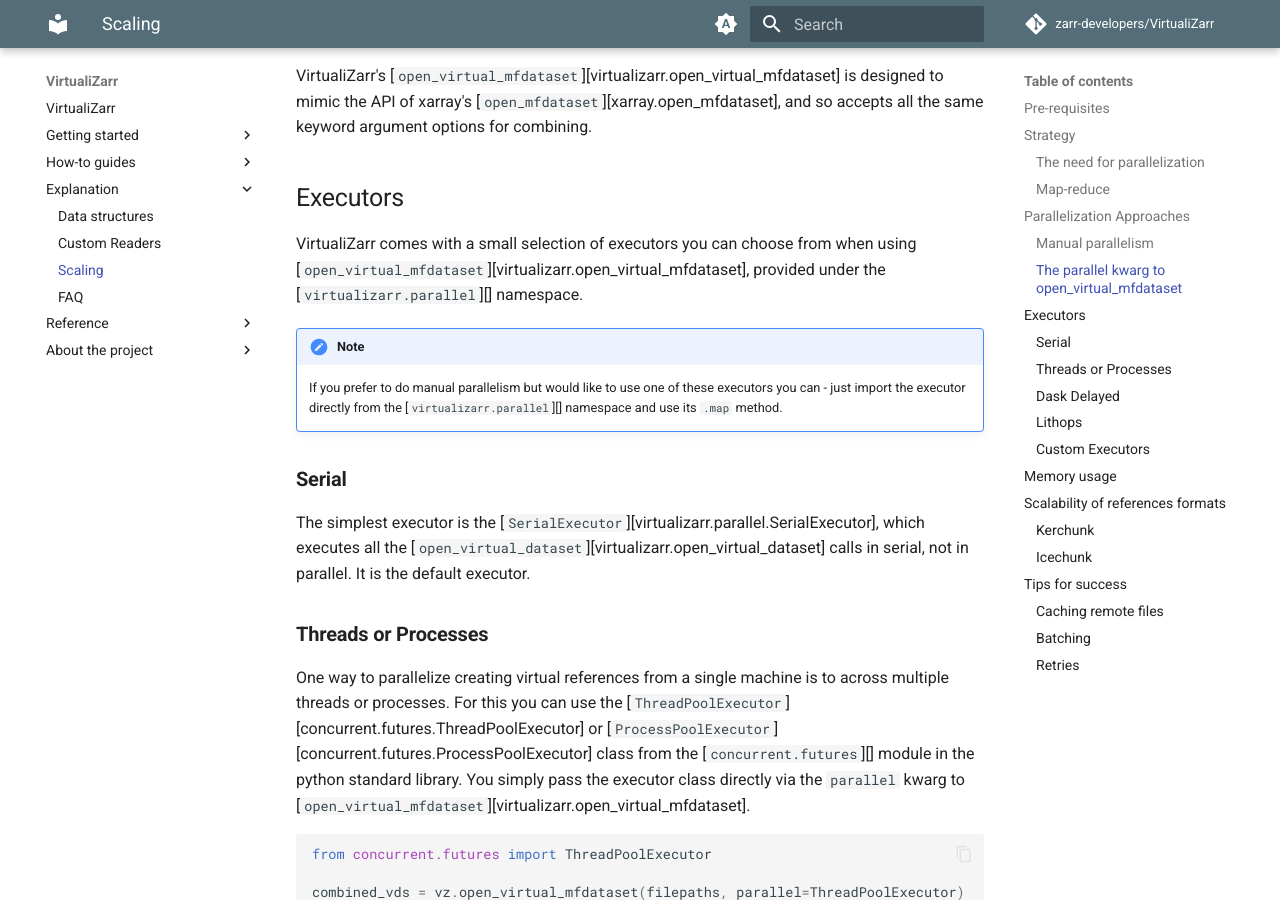
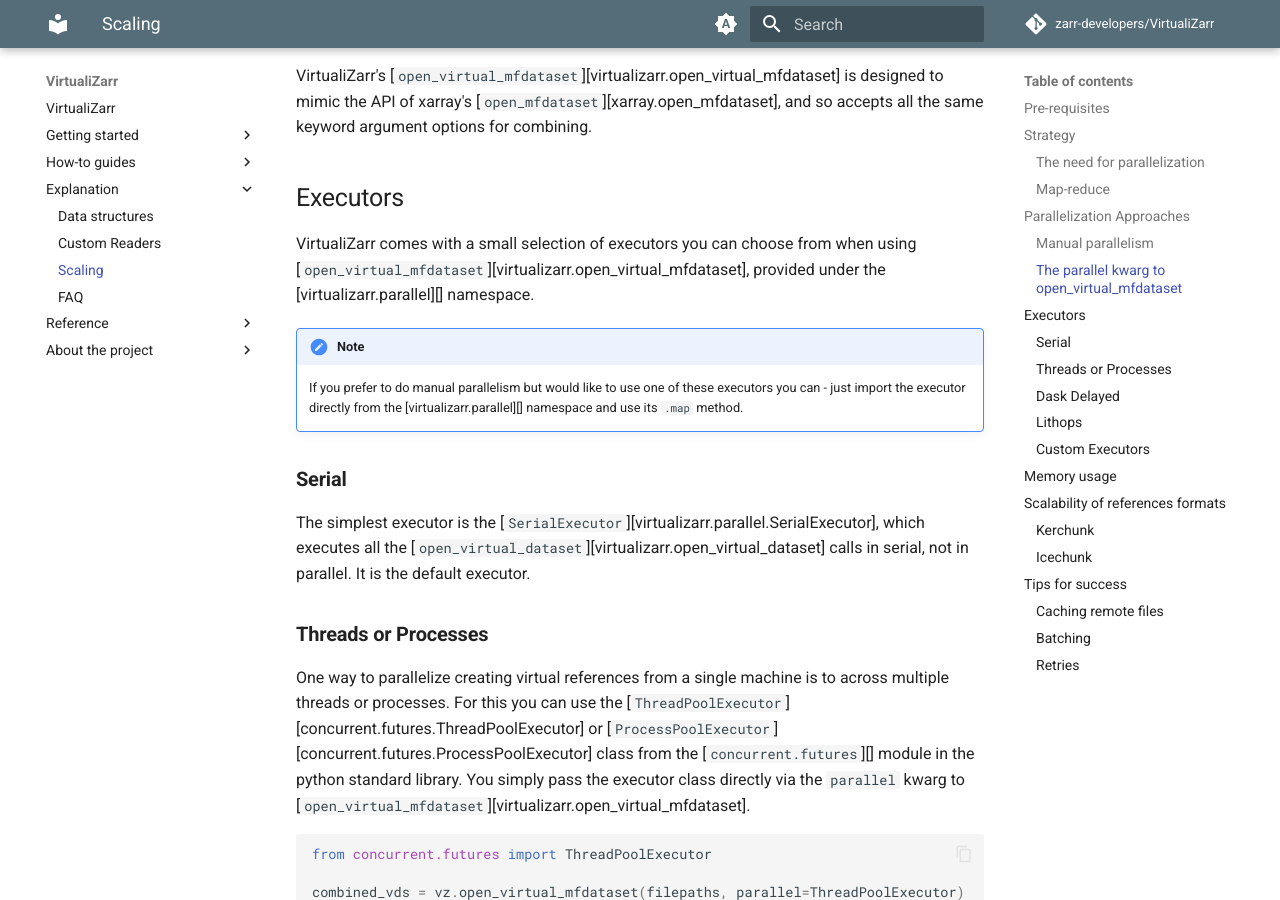
Before and after one commit to zarr-developers/VirtualiZarr, an MkDocs documentation site: the page built from docs/scaling.md, in a window 1280 px wide and 900 px high, scrolled down 2641 px. Built offline with MkDocs 1.6.1 and Material for MkDocs 9.7.7, drawn with Linux system fonts in a browser that asks for light colours; comment, search, counter and statistics services are not loaded; the version menu is left out.

Commit message:
try removing backticks

```diff
--- a/docs/scaling.md
+++ b/docs/scaling.md
@@ -87,10 +87,10 @@ VirtualiZarr's [`open_virtual_mfdataset`][virtualizarr.open_virtual_mfdataset] i
 
 ## Executors
 
-VirtualiZarr comes with a small selection of executors you can choose from when using [`open_virtual_mfdataset`][virtualizarr.open_virtual_mfdataset], provided under the [`virtualizarr.parallel`][] namespace.
+VirtualiZarr comes with a small selection of executors you can choose from when using [`open_virtual_mfdataset`][virtualizarr.open_virtual_mfdataset], provided under the [virtualizarr.parallel][] namespace.
 
 !!!note
-    If you prefer to do manual parallelism but would like to use one of these executors you can - just import the executor directly from the [`virtualizarr.parallel`][] namespace and use its `.map` method.
+    If you prefer to do manual parallelism but would like to use one of these executors you can - just import the executor directly from the [virtualizarr.parallel][] namespace and use its `.map` method.
 
 ### Serial
 
```
